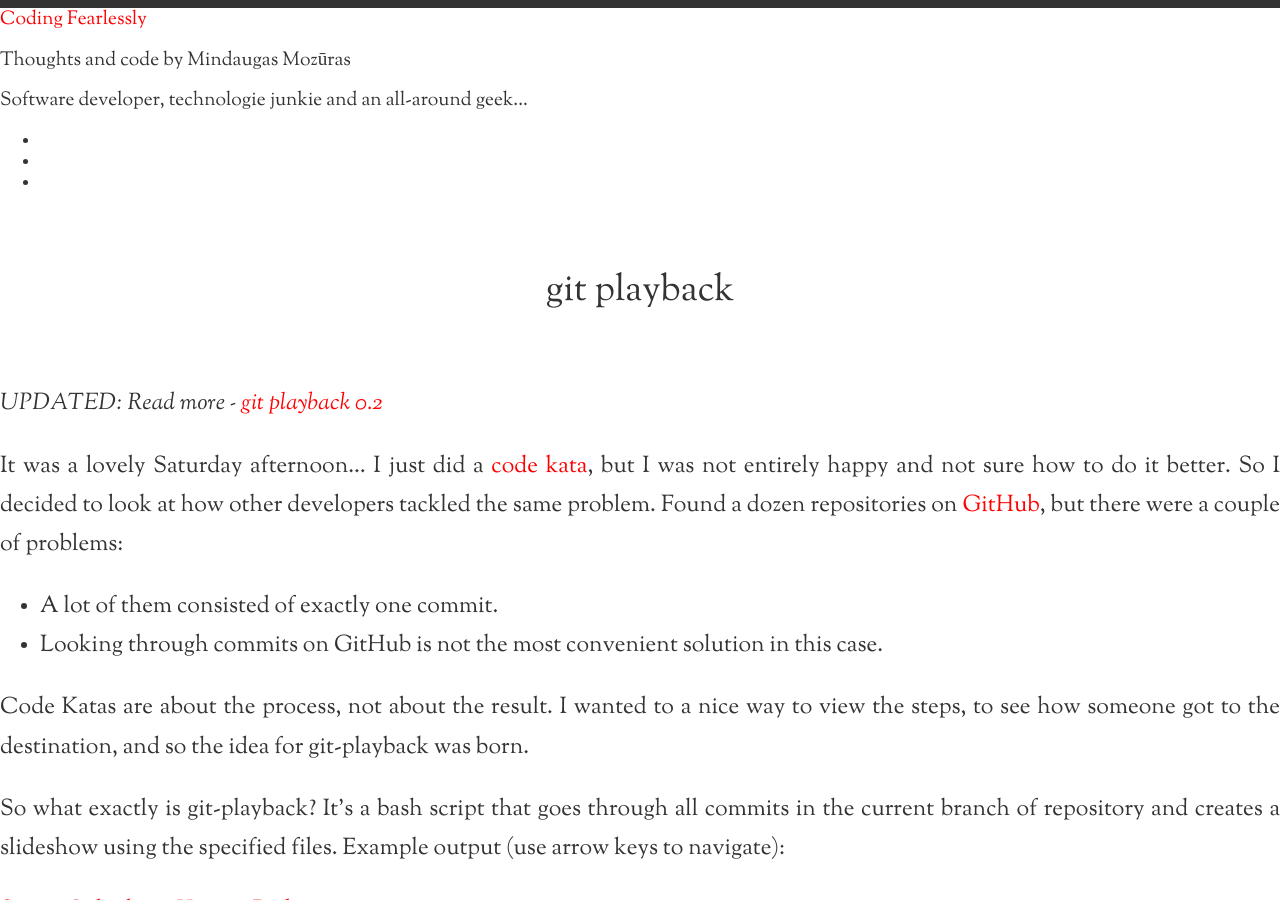
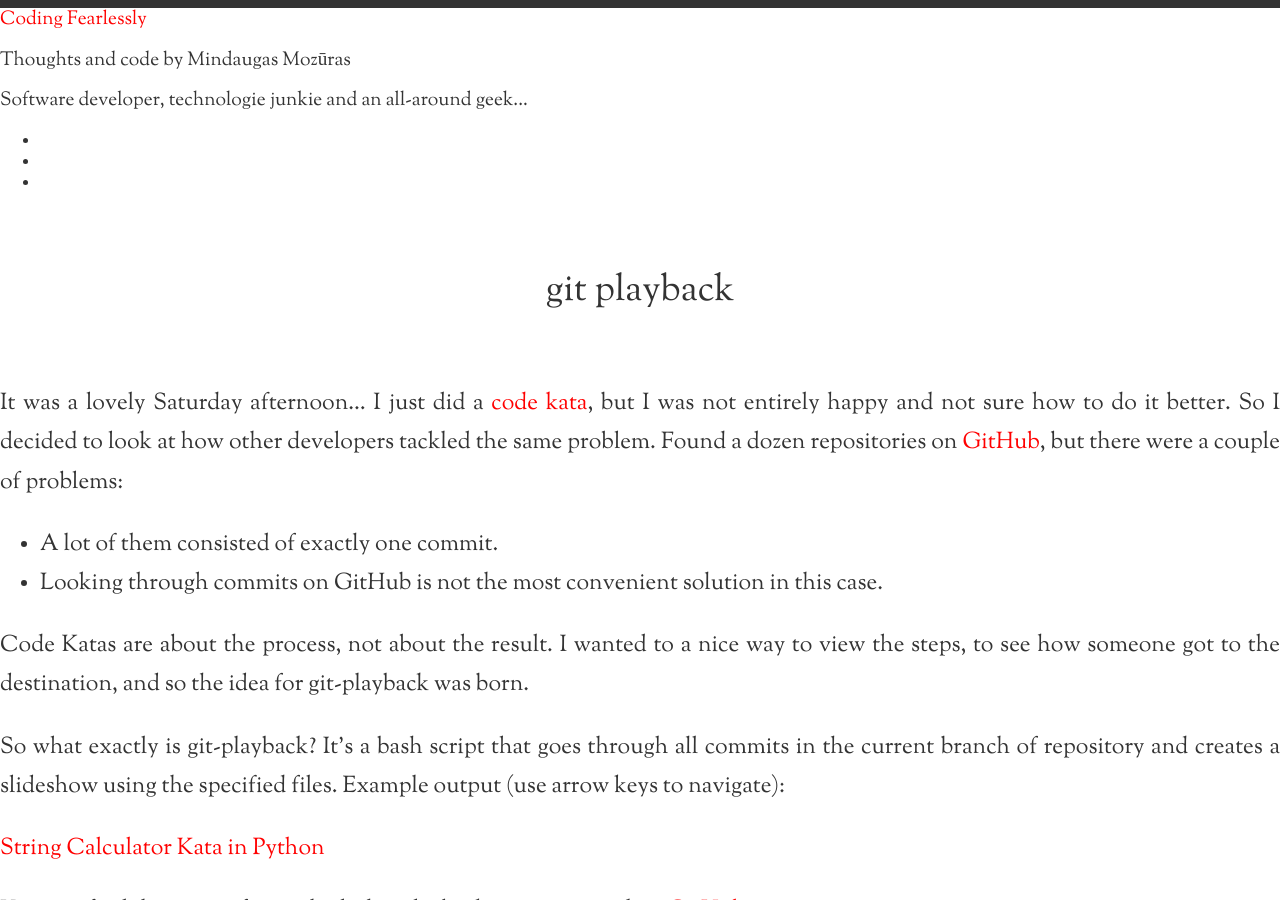
Before and after one commit to mmozuras/mmozuras.github.com, a Jekyll site: the page built from _posts/2012-05-14-git-playback.md, in a window 1280 px wide and 900 px high. Built offline with Jekyll 4.4.1, drawn with Linux system fonts in a browser that asks for light colours; Markdown is read by kramdown in place of the engine named in the settings; comment, search, counter and statistics services are not loaded.

Commit message:
Remove 'updated' part from git-playback 2.0

```diff
--- a/_posts/2012-05-14-git-playback.md
+++ b/_posts/2012-05-14-git-playback.md
@@ -3,8 +3,6 @@ layout: post
 title: git playback
 hn: //news.ycombinator.com/item?id=3972107
 ---
-
-_UPDATED: Read more - [git playback 0.2](/2012/09/23/git-playback/)_
 
 It was a lovely Saturday afternoon... I just did a [code kata](//en.wikipedia.org/wiki/Kata_(programming\)), but I was not entirely happy and not sure how to do it better. So I decided to look at how other developers tackled the same problem. Found a dozen repositories on [GitHub](//github.com), but there were a couple of problems:
 
```
